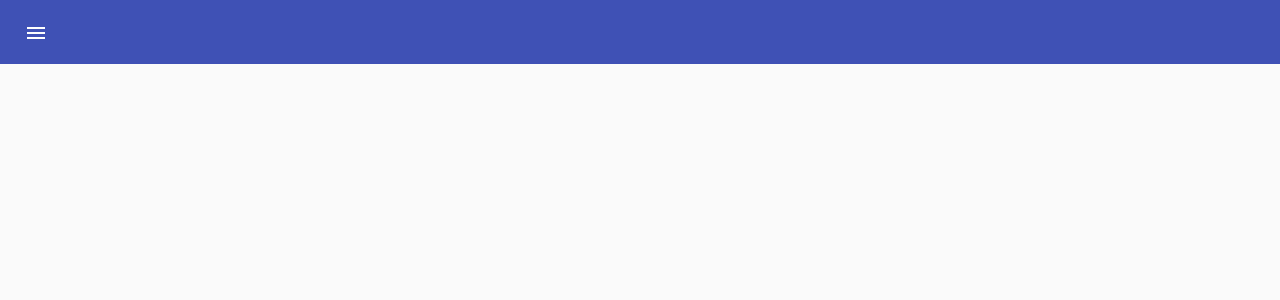
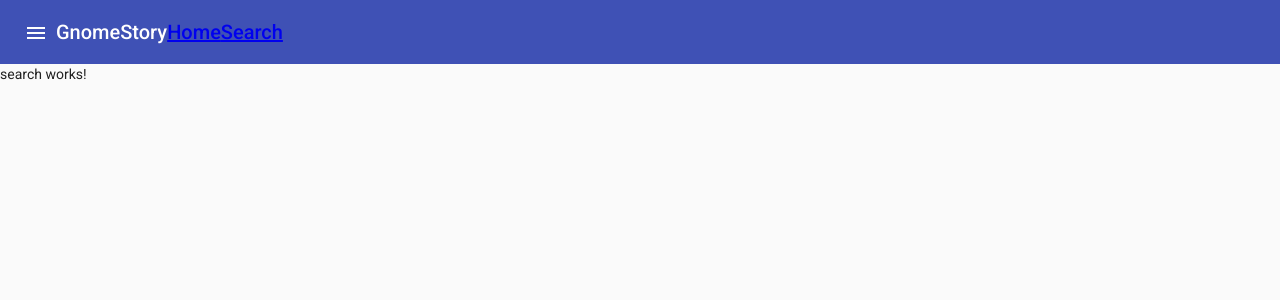
Before and after one commit to leonimug/Gnome-Story, an Angular app: page /search in a window 1280 px wide. Before the commit this address led to /. Shown: the top 300 px of the page. Built offline with nearby package versions, Linux system fonts and the light colour scheme.

Commit message:
Creating home and search component

```diff
--- a/src/app/app-routing.module.ts
+++ b/src/app/app-routing.module.ts
@@ -1,11 +1,15 @@
 import { NgModule } from '@angular/core';
 import { Routes, RouterModule } from '@angular/router';
+import { HomeComponent } from './components/home/home.component';
+import { SearchComponent } from './components/search/search.component';
 
-
-const routes: Routes = [];
+const routes: Routes = [
+  { path: 'home', component: HomeComponent },
+  { path: 'search', component: SearchComponent },
+];
 
 @NgModule({
   imports: [RouterModule.forRoot(routes)],
-  exports: [RouterModule]
+  exports: [RouterModule],
 })
-export class AppRoutingModule { }
+export class AppRoutingModule {}
--- a/src/app/app.component.html
+++ b/src/app/app.component.html
@@ -3,11 +3,18 @@
     <p>Sidenav content</p>
   </mat-sidenav>
   <mat-sidenav-content>
-    <mat-toolbar color="primary">
+    <mat-toolbar class="toolbar" color="primary">
       <div>
-        <button mat-icon-button>
+        <button (click)="sidenav.toggle()" mat-icon-button>
           <mat-icon>menu</mat-icon>
         </button>
+      </div>
+      <div>
+        <h2>GnomeStory</h2>
+      </div>
+      <div>
+        <a [routerLink]="['/home']">Home</a>
+        <a [routerLink]="['/search']">Search</a>
       </div>
     </mat-toolbar>
 
--- a/src/app/app.module.ts
+++ b/src/app/app.module.ts
@@ -5,9 +5,11 @@ import { AppRoutingModule } from './app-routing.module';
 import { AppComponent } from './app.component';
 import { BrowserAnimationsModule } from '@angular/platform-browser/animations';
 import { MaterialModule } from './material.module';
+import { HomeComponent } from './components/home/home.component';
+import { SearchComponent } from './components/search/search.component';
 
 @NgModule({
-  declarations: [AppComponent],
+  declarations: [AppComponent, HomeComponent, SearchComponent],
   imports: [
     BrowserModule,
     AppRoutingModule,
--- /dev/null
+++ b/src/app/components/home/home.component.html
@@ -0,0 +1 @@
+<p>home works!</p>
--- /dev/null
+++ b/src/app/components/home/home.component.ts
@@ -0,0 +1,15 @@
+import { Component, OnInit } from '@angular/core';
+
+@Component({
+  selector: 'app-home',
+  templateUrl: './home.component.html',
+  styleUrls: ['./home.component.scss']
+})
+export class HomeComponent implements OnInit {
+
+  constructor() { }
+
+  ngOnInit(): void {
+  }
+
+}
--- /dev/null
+++ b/src/app/components/search/search.component.html
@@ -0,0 +1 @@
+<p>search works!</p>
--- /dev/null
+++ b/src/app/components/search/search.component.ts
@@ -0,0 +1,15 @@
+import { Component, OnInit } from '@angular/core';
+
+@Component({
+  selector: 'app-search',
+  templateUrl: './search.component.html',
+  styleUrls: ['./search.component.scss']
+})
+export class SearchComponent implements OnInit {
+
+  constructor() { }
+
+  ngOnInit(): void {
+  }
+
+}
```
Also changed, not shown: src/app/components/home/home.component.scss (added), src/app/components/search/search.component.scss (added), 2 other files (tests, documents, lock files or other folders).
